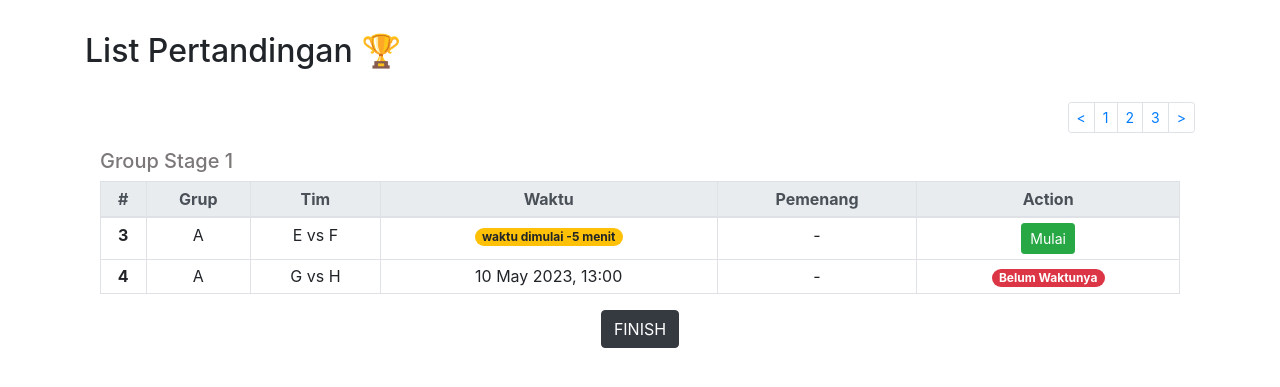
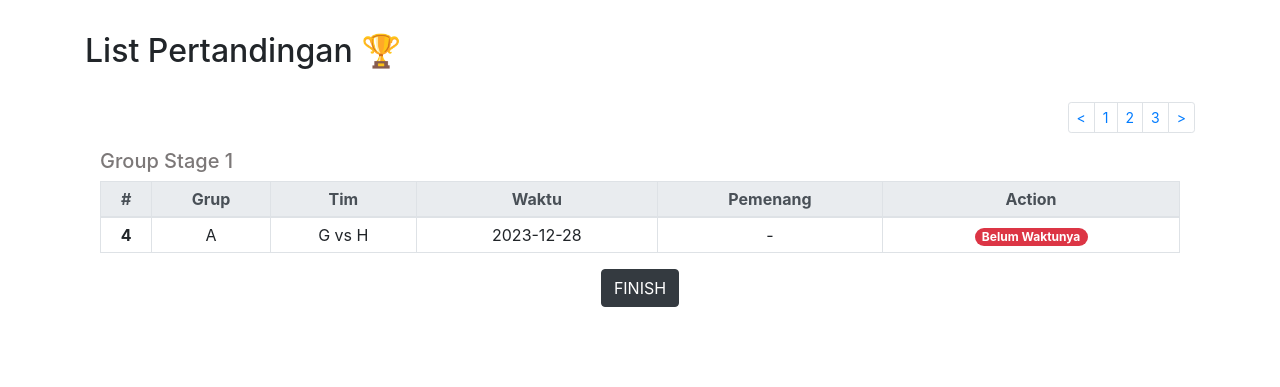
Before and after one commit to basdoot-4/tk-sepakbola, a Django app: template trigger_4/templates/manage-pertandingan.html in a window 1280 px wide. Shown: the part 76-463 px from the top of the page. Run offline with Django 4.2, Linux system fonts and the light colour scheme; the template is opened without the code that fills it, so the values that code supplies are empty; some libraries are stand-ins or nearby versions.

Commit message:
change table

```diff
--- a/trigger_4/templates/tabel-pertandingan-1.html
+++ b/trigger_4/templates/tabel-pertandingan-1.html
@@ -33,22 +33,10 @@
     {% endfor %}
 
     <tr>
-      <th scope="row">3</th>
-      <td>A</td>
-      <td>E vs F</td>
-      <td>
-        <span class="badge badge-pill badge-warning">waktu dimulai -5 menit</span>
-      </td>
-      <td>-</td>
-      <td>
-        <a role="button" class="btn btn-sm btn-success" href="/mulai/{{data.id_pertandingan}}">Mulai</a>
-      </td>
-    </tr>
-    <tr>
       <th scope="row">4</th>
       <td>A</td>
       <td>G vs H</td>
-      <td>10 May 2023, 13:00</td>
+      <td>2023-12-28</td>
       <td>-</td>
       <td>
         <span class="badge badge-pill badge-danger">Belum Waktunya</span>
```
